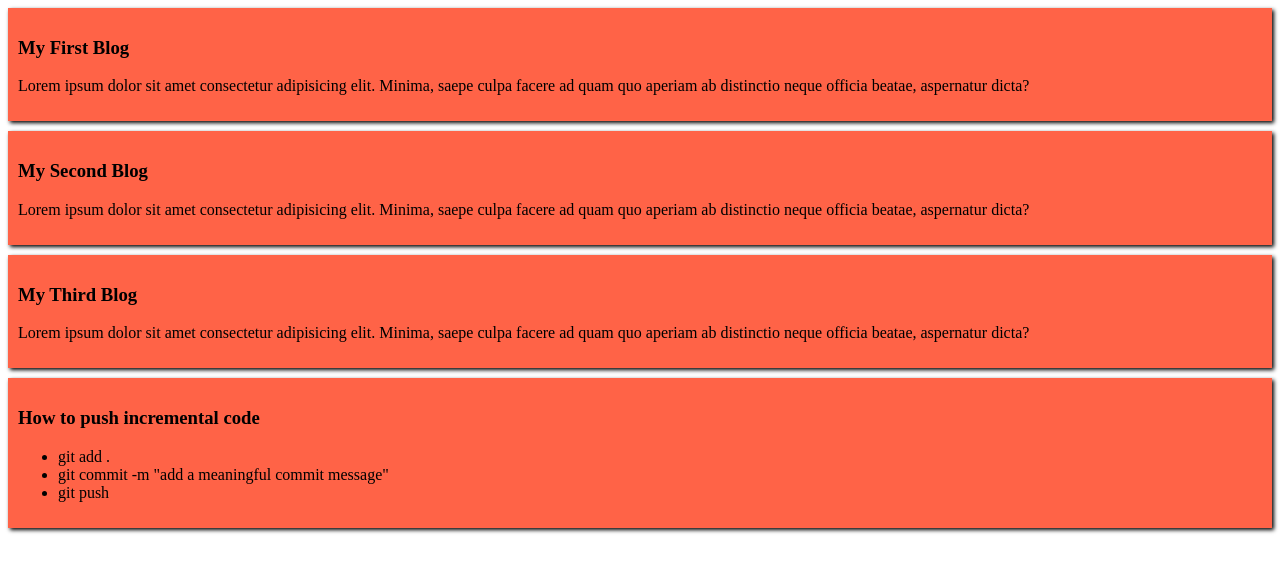
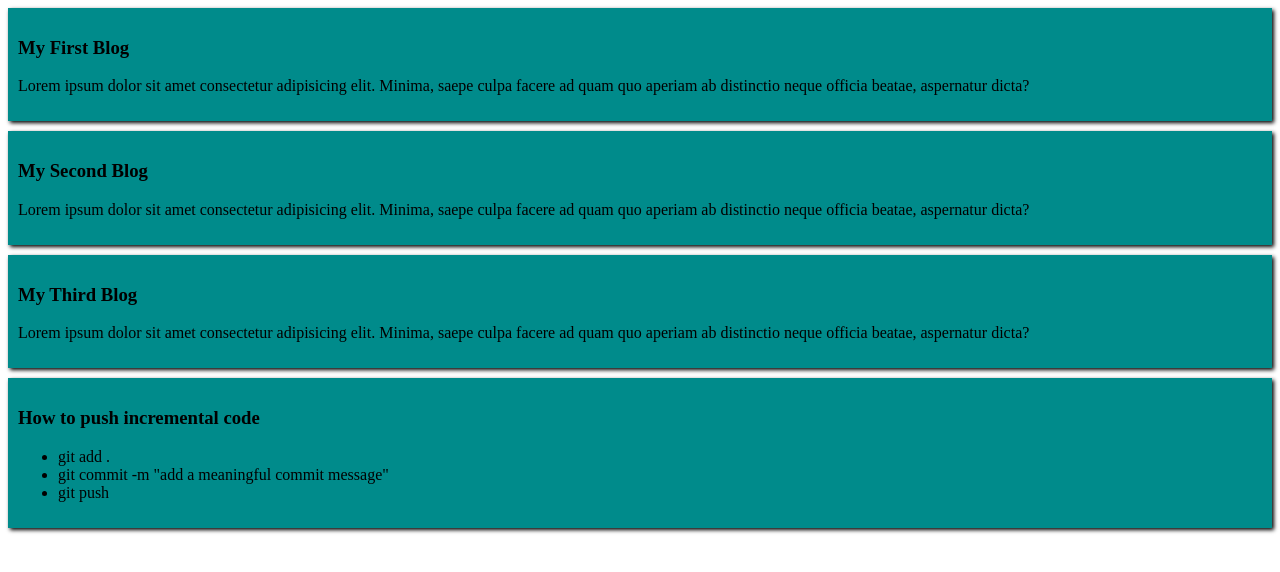
Before and after one commit to Hossain-Md-Shahriar/my-simple-website, a plain HTML site: page index.html in a window 1280 px wide. Drawn offline with Linux system fonts and the light colour scheme.

Commit message:
new css file added

```diff
--- a/index.html
+++ b/index.html
@@ -4,7 +4,7 @@
     <meta charset="UTF-8">
     <meta name="viewport" content="width=device-width, initial-scale=1.0">
     <title>My Simple Website</title>
-    <link rel="stylesheet" href="/styles/blog.css">
+    <link rel="stylesheet" href="style.css">
 </head>
 <body>
     <div class="container">
--- /dev/null
+++ b/style.css
@@ -0,0 +1,6 @@
+div {
+    background-color:darkcyan;
+    padding: 10px;
+    margin-bottom: 10px;
+    box-shadow: 2px 2px 4px;
+}
```
